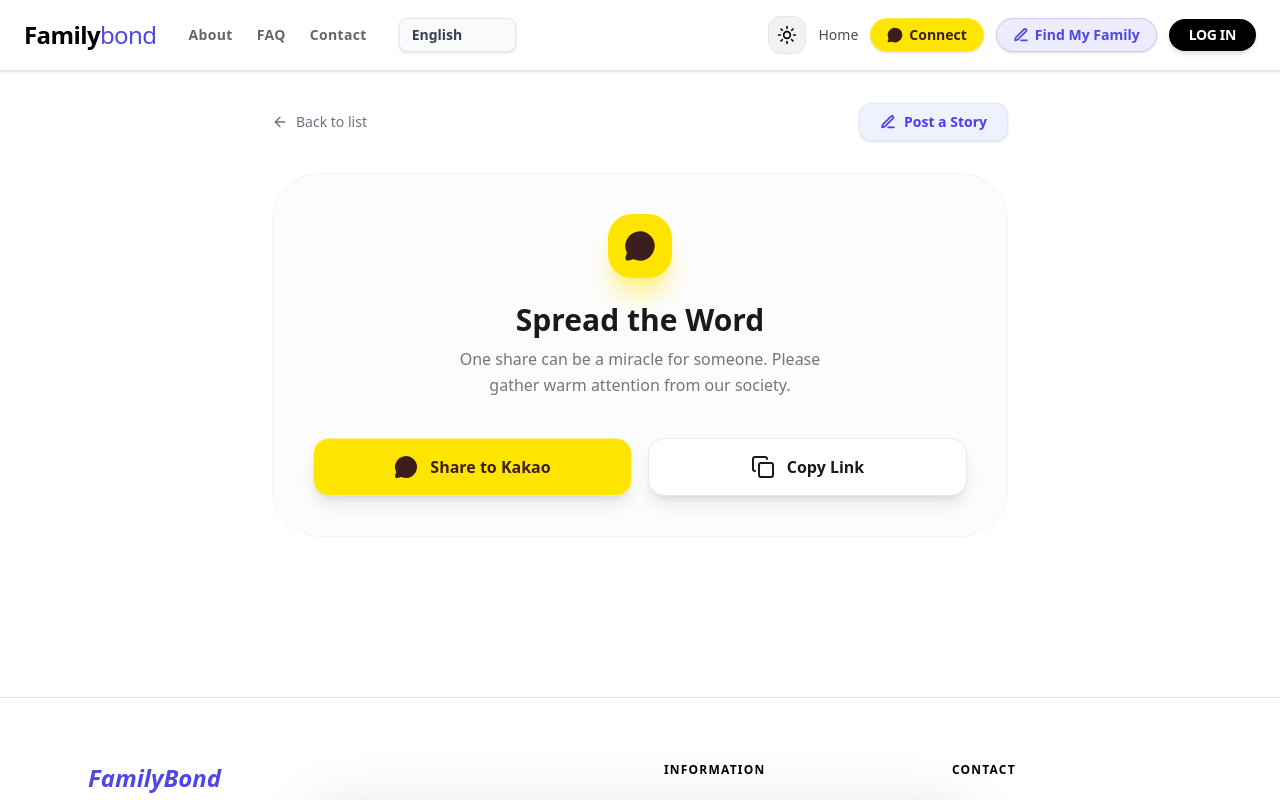
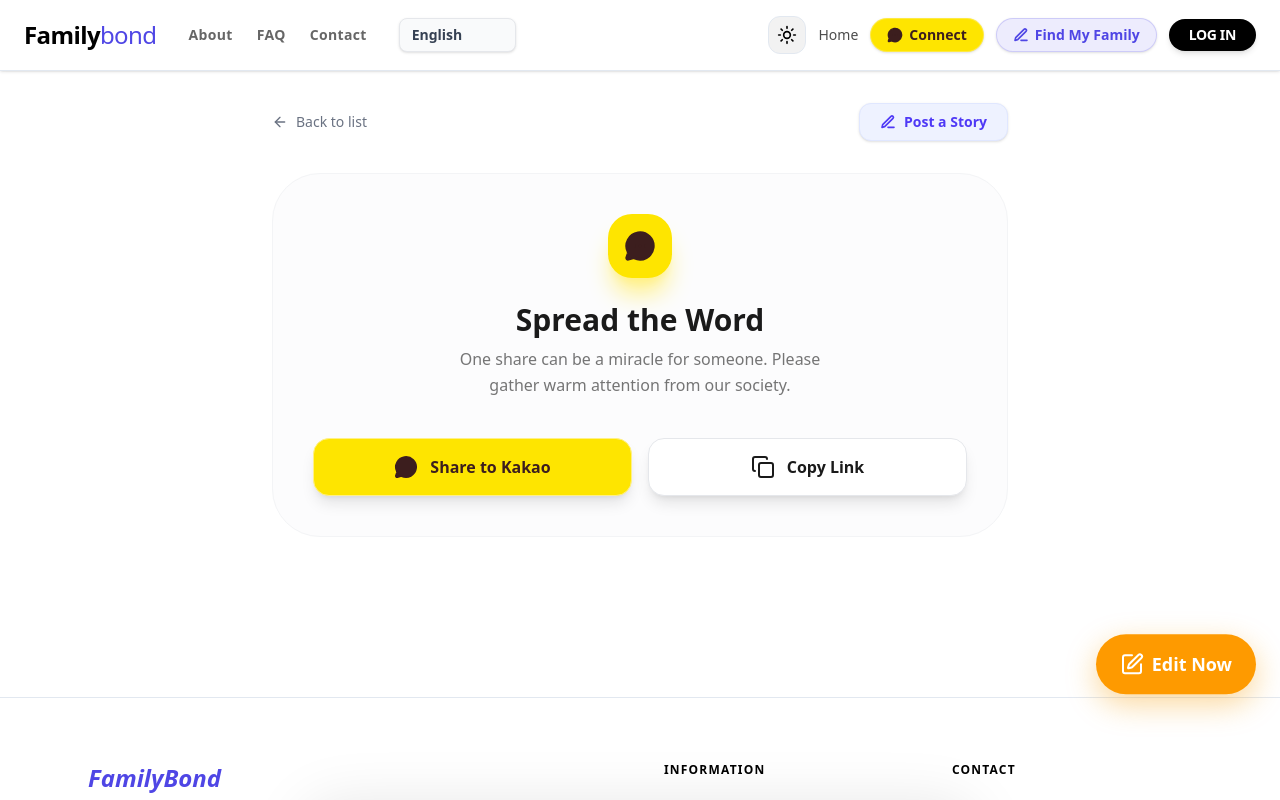
Before and after one commit to zon0008/FamilyBond, a Next.js app: page /en/post/1 in a window 1280 px wide. Shown: the top 800 px of the page. Built offline with nearby package versions, Linux system fonts and the light colour scheme; no server answers; a web font is replaced by a local one.

Commit message:
FIX: Make Edit Button FLOATING and VISIBLE for ALL posts (Stop hide and seek!)

```diff
--- a/src/app/[lang]/post/[id]/page.tsx
+++ b/src/app/[lang]/post/[id]/page.tsx
@@ -51,16 +51,6 @@ export default function PostDetailPage() {
     useEffect(() => {
         if (typeof id === 'string') {
             if (id === 'mother-hero') {
-                setMockData({
-                    name: lang === 'ko' ? '최주영' : 'J. Choi',
-                    story: lang === 'ko'
-                        ? "어머니, 화면 속 인자하게 웃고 계신 당신의 얼굴을 보니 가슴 한구석이 아려옵니다. 책상 한편에 어머니 함을 모셔두고, 그 곁에 '어머니'라고 적힌 작은 메모지를 붙여두었습니다. 매일 마주하는 이 글자 하나가 왜 이토록 무겁고도 따뜻한지 모르겠습니다.\n\n생전 어머니께 \"사랑한다\"는 말 한마디 제대로 건네지 못했던 못난 자식은, 이제야 텅 빈 입력창 앞에서 \"어머니 사랑합니다\"라고 겨우 적어 내려갑니다. 그 뒤에 차마 다 잇지 못했던 말은 사실 \"죄송합니다\"였습니다. 더 자주 찾아뵙지 못한 것, 맛있는 음식을 함께 나누지 못한 것, 그리고 당신의 고단한 손을 한 번 더 잡아드리지 못한 모든 순간이 후회로 남았습니다.\n\n비록 지금은 제 마음을 전할 수 없지만, 이 간절한 마음 바람을 타고 어머니 계신 곳까지 닿기를 바랍니다. 어머니, 그곳에서는 부디 아픔 없이 평안하시기만을 기도합니다. 당신이 제게 주신 조건 없는 사랑을 기억하며, 저 또한 당신의 자랑스러운 자식으로 꿋꿋하게 살아가겠습니다. 사무치게 보고 싶습니다."
-                        : "Mother, your kind face smiling on the screen fills my heart with sorrow. I keep your urn on one side of my desk, with a small note that says 'Mother' next to it. I don't know why this single word I face every day feels so heavy yet warm.\n\nI was a child who couldn't even say \"I love you\" properly while you were alive, and only now am I managing to write it in this empty input box. The words I couldn't finish were actually \"I'm sorry.\" Not visiting more often, not sharing delicious food, and every moment I couldn't hold your tired hands again remains a regret.\n\nThough I cannot convey my heart now, I hope this earnest wish reaches you on the wind. Mother, I pray you are at peace without any pain. Remembering the unconditional love you gave me, I will live on steadfastly as your proud child. I miss you dearly.",
-                    location: lang === 'ko' ? '대한민국' : 'South Korea',
-                    date: '2026. 4. 8.',
-                    images: ['/mother_hero.png?v=1.7'],
-                    audio: null
-                });
             } else if (id.startsWith('demo-')) {
                 const saved = localStorage.getItem(`mock_post_${id}`);
                 if (saved) {
@@ -186,12 +176,11 @@ export default function PostDetailPage() {
                     {d.back}
                 </Link>
                 <div className="flex items-center gap-3">
-                    {id?.toString().startsWith('demo-') && (
-                        <Link href={`/${lang}/post/new?edit=${id}`} className="inline-flex items-center gap-2 px-4 py-2 bg-amber-50 border border-amber-100 text-amber-600 font-bold rounded-xl transition shadow-sm text-sm hover:bg-amber-100">
-                            <SquarePen className="w-4 h-4" />
-                            {lang === 'ko' ? '사연 수정하기' : 'Edit Story'}
-                        </Link>
-                    )}
+                    <Link href={`/${lang}/post/new?edit=${id}`} className="fixed bottom-24 right-6 z-50 flex items-center gap-2 px-6 py-4 bg-amber-500 text-white font-black rounded-full transition shadow-[0_10px_30px_rgba(245,158,11,0.4)] hover:scale-110 active:scale-95 animate-bounce">
+                        <SquarePen className="w-6 h-6" />
+                        <span className="text-lg">{lang === 'ko' ? '지금 바로 수정하기' : 'Edit Now'}</span>
+                    </Link>
+
                     <Link href={`/${lang}/post/new`} className="inline-flex items-center gap-2 px-5 py-2 bg-indigo-50 border border-indigo-100 text-indigo-600 font-extrabold rounded-xl transition shadow-sm text-sm group">
                         <svg className="w-4 h-4 group-hover:scale-110 transition-transform" viewBox="0 0 24 24" fill="none" stroke="currentColor" strokeWidth="2.5" strokeLinecap="round" strokeLinejoin="round"><path d="M12 20h9" /><path d="M16.5 3.5a2.12 2.12 0 0 1 3 3L7 19l-4 1 1-4Z" /></svg>
                         {lang === 'ko' ? '사연 남기기' : 'Post a Story'}
```
